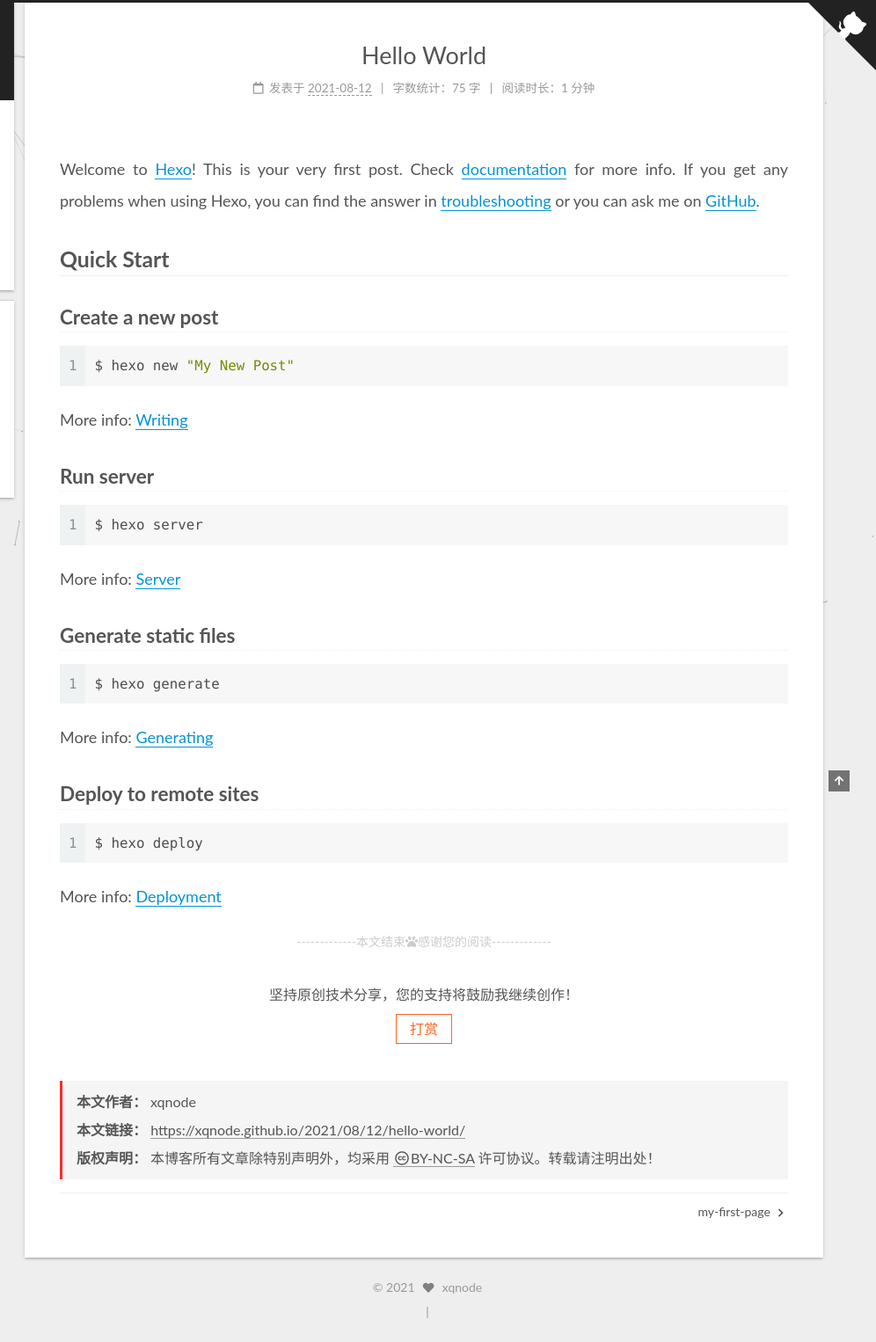
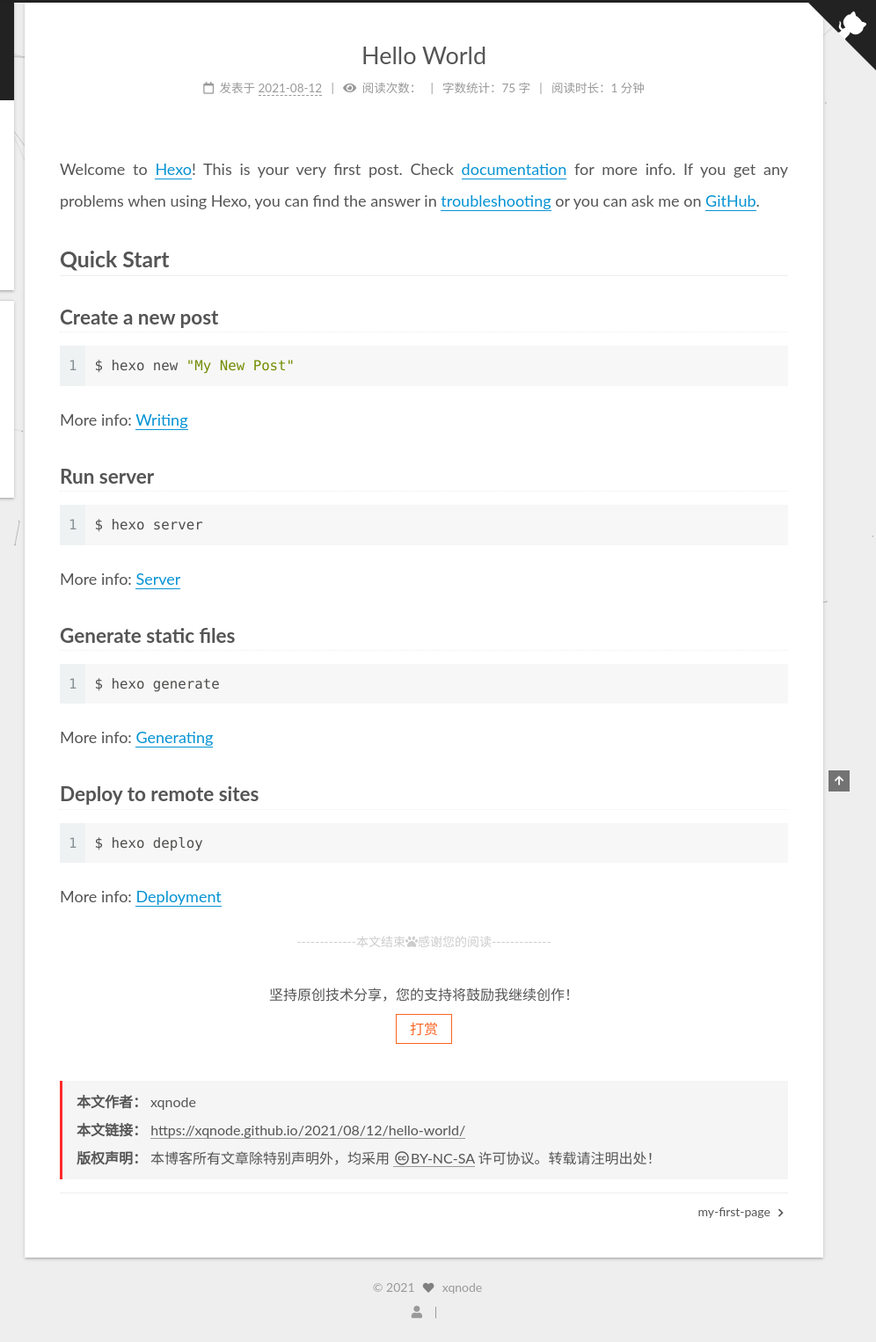
Before and after one commit to xqnode/xqnode.github.io, a plain HTML site: page 2021/08/12/hello-world/index.html in a window 1280 px wide. Shown: the full height of the page at 88% size, 284-1280 px from the left. Drawn offline with Linux system fonts and the light colour scheme; some packages are replaced by stand-ins of ours; no server answers; a script that the page names is missing.

Commit message:
Site updated: 2021-08-12 21:18:25

```diff
--- a/2021/08/12/hello-world/index.html
+++ b/2021/08/12/hello-world/index.html
@@ -196,7 +196,7 @@
             </span>
 
 
-            <span class="post-meta-item" title="阅读次数" id="busuanzi_container_page_pv" style="display: none;">
+            <span class="post-meta-item" title="阅读次数" id="busuanzi_container_page_pv">
               <span class="post-meta-item-icon">
                 <i class="fa fa-eye"></i>
               </span>
@@ -448,7 +448,7 @@
 
 <div class="busuanzi-count">
   <script async src="https://busuanzi.ibruce.info/busuanzi/2.3/busuanzi.pure.mini.js"></script>
-    <span class="post-meta-item" id="busuanzi_container_site_uv" style="display: none;">
+    <span class="post-meta-item" id="busuanzi_container_site_uv">
       <span class="post-meta-item-icon">
         <i class="fa fa-user"></i>
       </span>
```
Also changed, not shown: 2021/08/12/my-first-page/index.html (+2 -2 lines), about/index.html (+1 -1 lines), archives/2021/08/index.html (+1 -1 lines), archives/2021/index.html (+1 -1 lines), archives/index.html (+1 -1 lines), categories/index.html (+1 -1 lines), categories/jvm/index.html (+1 -1 lines), index.html (+1 -1 lines), tags/index.html (+1 -1 lines), tags/java/index.html (+1 -1 lines), tags/jvm/index.html (+1 -1 lines).
